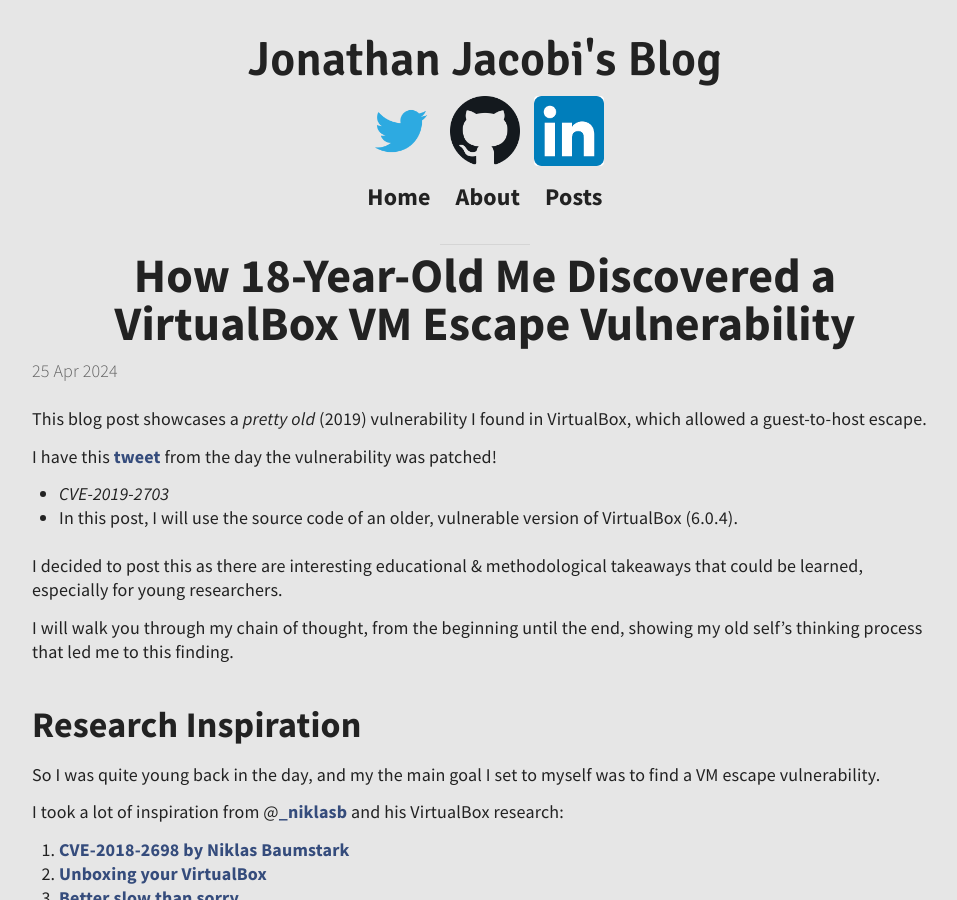
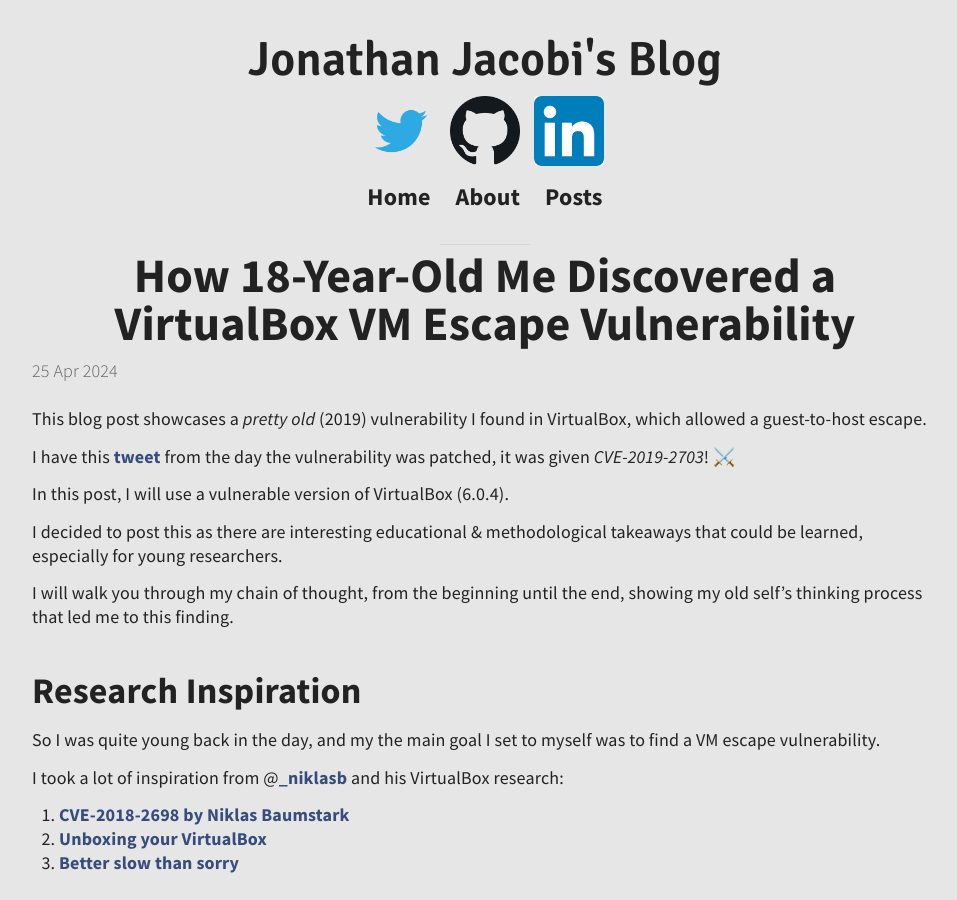
Before and after one commit to j0nathanj/j0nathanj.github.io, a Jekyll site: the page built from _posts/2024-04-25-Dusting-off-the-VM-Escape.md, in a window 1280 px wide and 900 px high. Shown: the whole window, without its empty margins (155-1112 px from the left). Built offline with Jekyll 4.4.1, drawn with Linux system fonts in a browser that asks for light colours; comment, search, counter and statistics services are not loaded.

Commit message:
fixed init paragraph

```diff
--- a/_posts/2024-04-25-Dusting-off-the-VM-Escape.md
+++ b/_posts/2024-04-25-Dusting-off-the-VM-Escape.md
@@ -7,9 +7,9 @@
 
 This blog post showcases a *pretty old* (2019) vulnerability I found in VirtualBox, which allowed a guest-to-host escape.
 
-I have this [tweet](https://twitter.com/j0nathanj/status/1118969024099094528/photo/1) from the day the vulnerability was patched!
-   - *CVE-2019-2703*
-   - In this post, I will use the source code of an older, vulnerable version of VirtualBox (6.0.4).
+I have this [tweet](https://twitter.com/j0nathanj/status/1118969024099094528/photo/1) from the day the vulnerability was patched, it was given *CVE-2019-2703*! ⚔️
+
+In this post, I will use a vulnerable version of VirtualBox (6.0.4).
 
 I decided to post this as there are interesting educational & methodological takeaways that could be learned, especially for young researchers.
 
```
